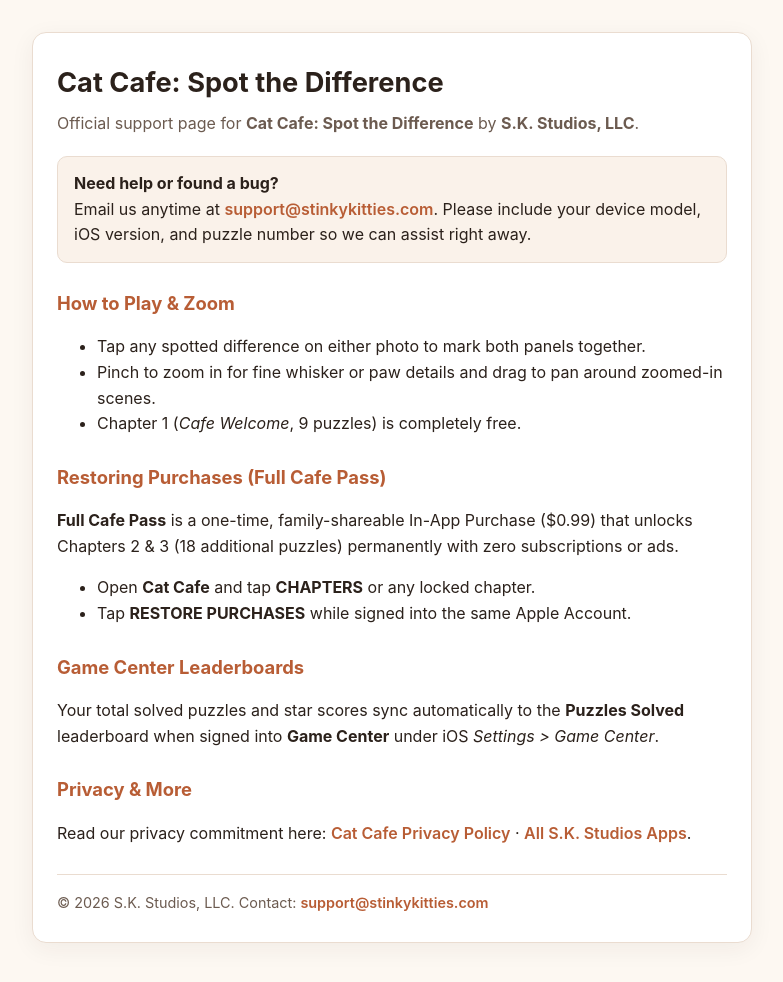
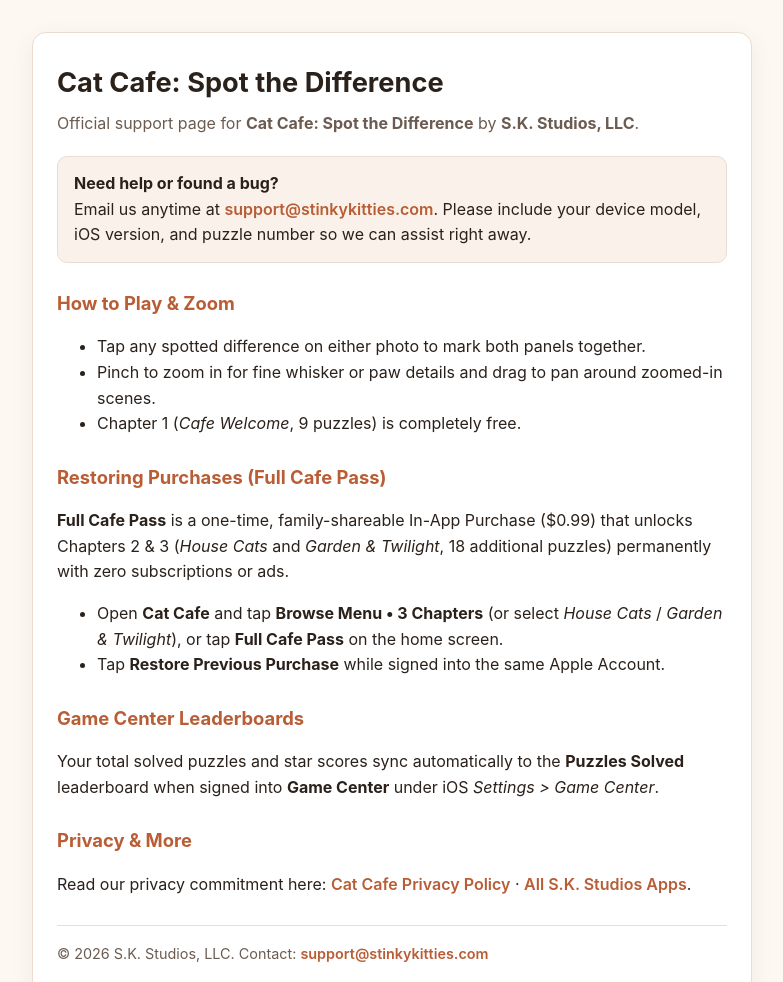
Before and after one commit to SK-Ray/sk-ray.github.io, a plain HTML site: page cat-cafe.html in a window 1280 px wide. Shown: the top 982 px of the page, without its empty margins (248-1031 px from the left). Drawn offline with Linux system fonts and the light colour scheme.

Commit message:
Align Cat Cafe support page button and chapter labels with app UI

```diff
--- a/cat-cafe.html
+++ b/cat-cafe.html
@@ -72,11 +72,11 @@
 
     <h2>Restoring Purchases (Full Cafe Pass)</h2>
     <p>
-      <strong>Full Cafe Pass</strong> is a one-time, family-shareable In-App Purchase ($0.99) that unlocks Chapters 2 &amp; 3 (18 additional puzzles) permanently with zero subscriptions or ads.
+      <strong>Full Cafe Pass</strong> is a one-time, family-shareable In-App Purchase ($0.99) that unlocks Chapters 2 &amp; 3 (<em>House Cats</em> and <em>Garden &amp; Twilight</em>, 18 additional puzzles) permanently with zero subscriptions or ads.
     </p>
     <ul>
-      <li>Open <strong>Cat Cafe</strong> and tap <strong>CHAPTERS</strong> or any locked chapter.</li>
-      <li>Tap <strong>RESTORE PURCHASES</strong> while signed into the same Apple Account.</li>
+      <li>Open <strong>Cat Cafe</strong> and tap <strong>Browse Menu &bull; 3 Chapters</strong> (or select <em>House Cats</em> / <em>Garden &amp; Twilight</em>), or tap <strong>Full Cafe Pass</strong> on the home screen.</li>
+      <li>Tap <strong>Restore Previous Purchase</strong> while signed into the same Apple Account.</li>
     </ul>
 
     <h2>Game Center Leaderboards</h2>
```
